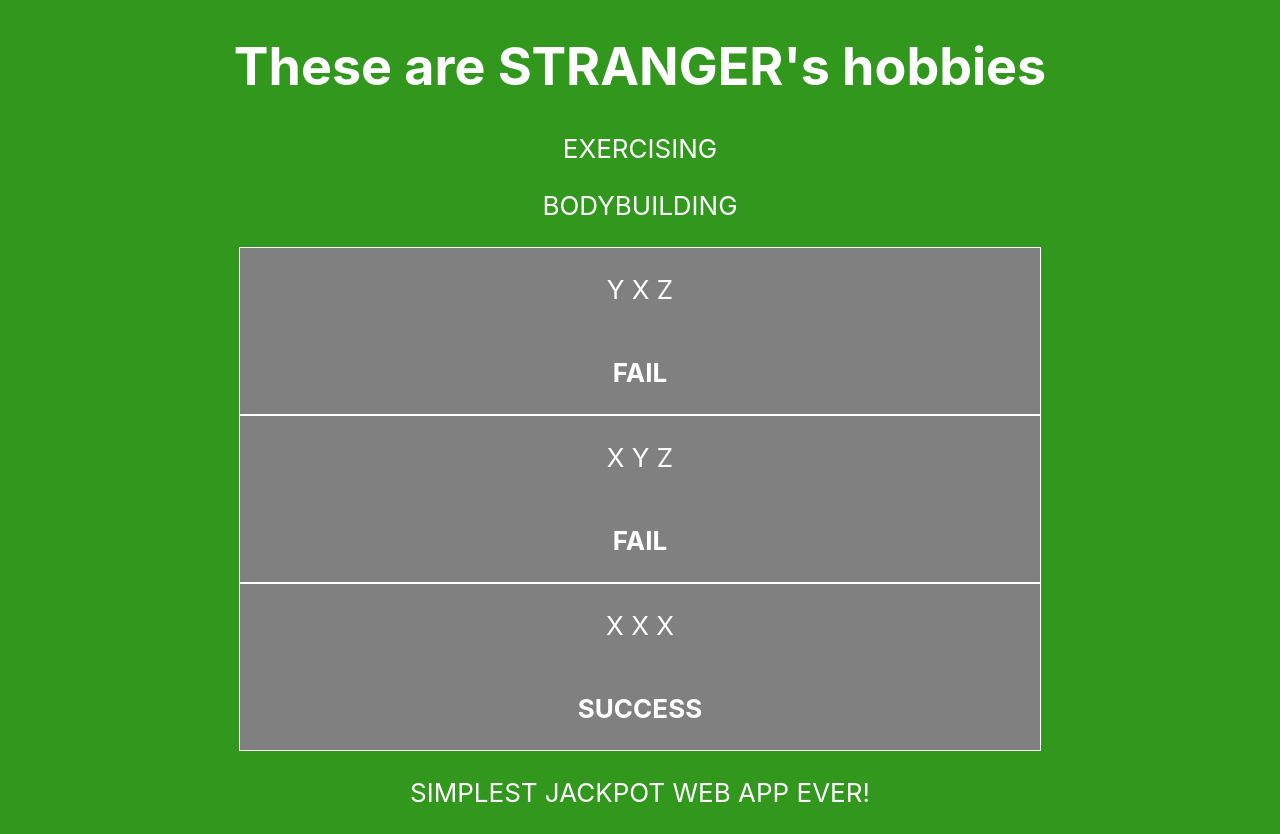
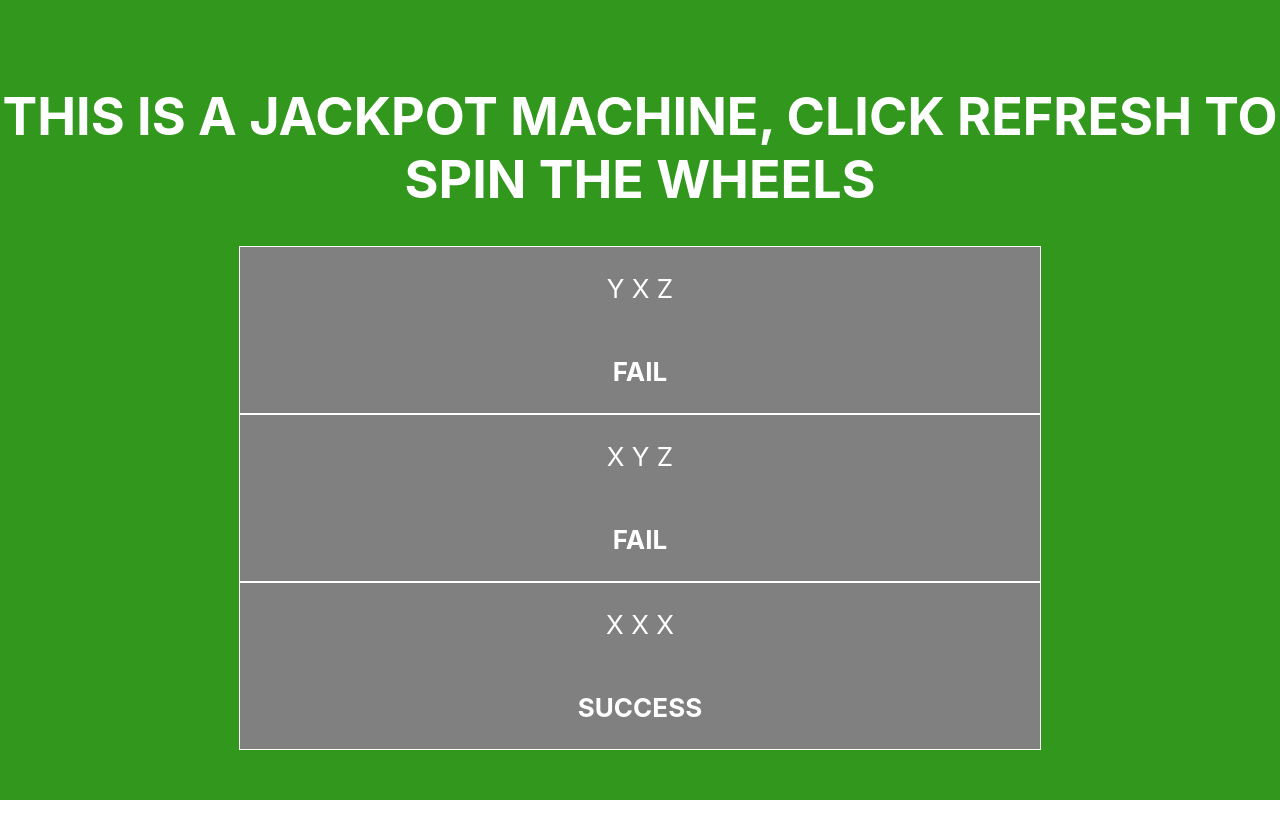
Before and after one commit to SKSurain/simplest-jackpot, a React (Create React App) app: page / in a window 1280 px wide. After the commit the page ends 800 px from the top, so only its background shows below. Built offline with nearby package versions, Linux system fonts and the light colour scheme.

Commit message:
Added color for Machine and MachineProps component's text

```diff
--- a/src/App.js
+++ b/src/App.js
@@ -2,7 +2,6 @@ import logo from './logo.svg';
 import './App.css';
 import Machine from './Machine.js'
 import MachineProps from './MachineProps.js'
-import Person from './Person.js'
 
 function App() {
 
@@ -10,10 +9,7 @@ function App() {
     <div className="App">
       <header className="App-header">
 
-        <Person
-          hobbies={["EXERCISING", " BODYBUILDING"]
-          } />
-
+        <h1> THIS IS A JACKPOT MACHINE, CLICK REFRESH TO SPIN THE WHEELS</h1>
         {/* This component showcase display
         dynamically without props */}
         <Machine />
@@ -31,8 +27,6 @@ function App() {
           s1="X"
           s2="X"
           s3="X" />
-
-        <p>SIMPLEST JACKPOT WEB APP EVER!</p>
       </header>
     </div>
   );
--- a/src/Person.js
+++ /dev/null
@@ -1,18 +0,0 @@
-import React from 'react'
-
-class Person extends React.Component {
-
-    static defaultProps = {
-        name: "STRANGER"
-    }
-    render() {
-        const { name, hobbies } = this.props;
-        const hobbiesParagraph = hobbies.map(h => <p>{h}</p>)
-        return <div>
-            <h1>These are {name}'s hobbies</h1>
-            {hobbiesParagraph}
-        </div>
-    }
-}
-
-export default Person;
```
